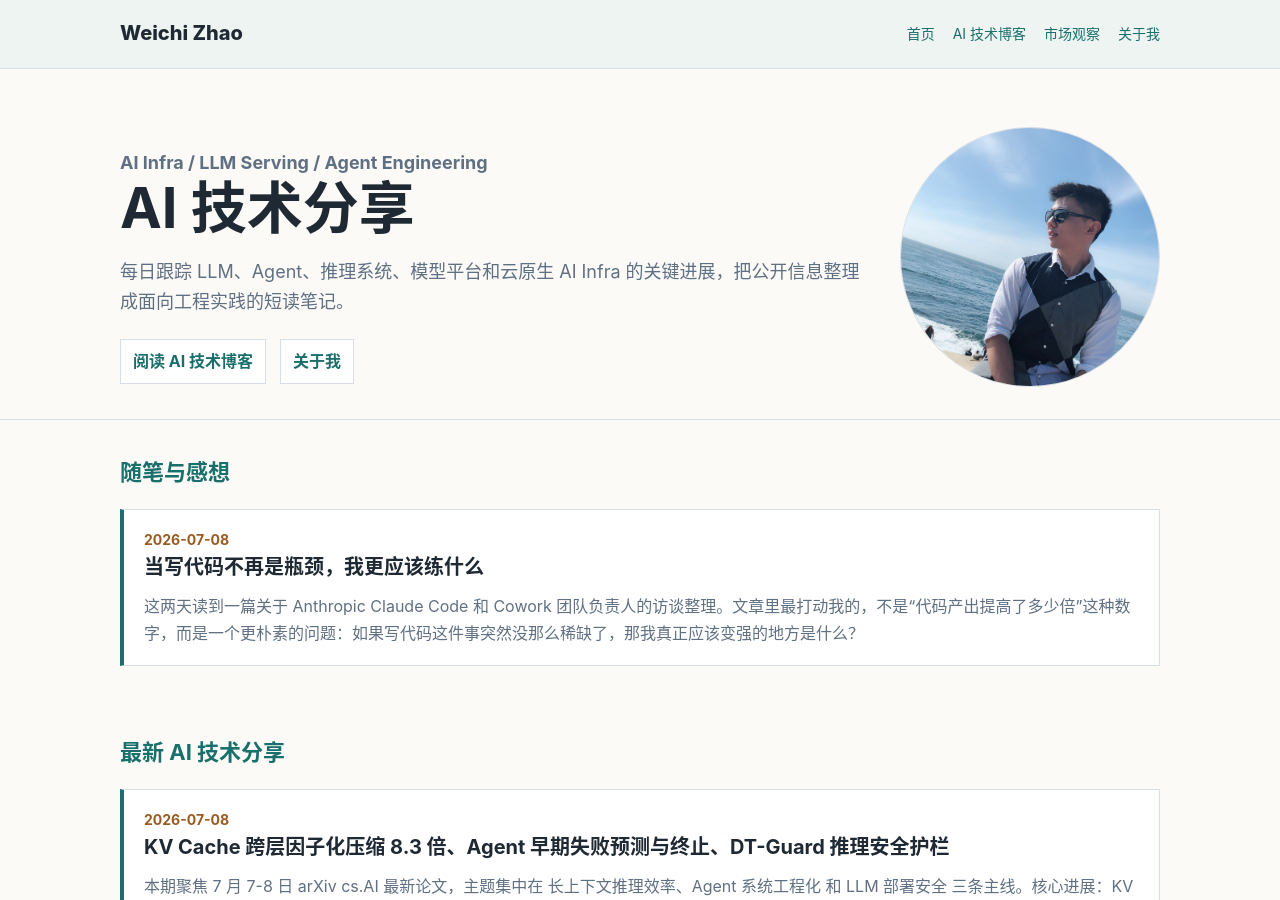
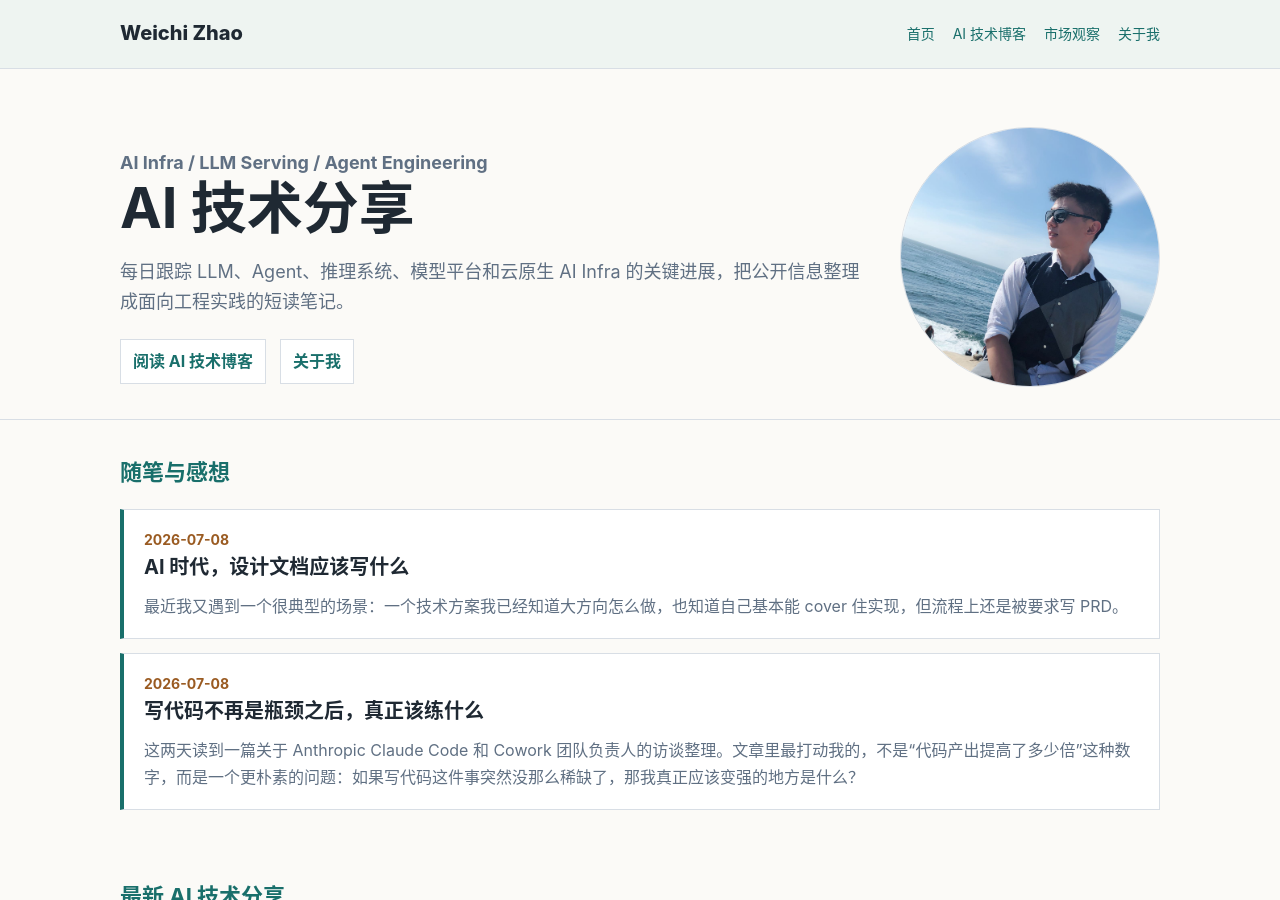
Before and after one commit to WZStephen/wzstephen.github.io, a Jekyll site: the page built from index.html, in a window 1280 px wide and 900 px high. Built offline with Jekyll 4.4.1, drawn with Linux system fonts in a browser that asks for light colours; some of the changed lines change nothing that is shown.

Commit message:
add personal post

````diff
--- /dev/null
+++ b/_posts/2026-07-08-personal-essay-prd-or-contract-design.md
@@ -0,0 +1,114 @@
+---
+layout: post
+title: 'AI 时代，设计文档应该写什么'
+date: 2026-07-08 10:30:00 +0800
+categories: [personal-essay]
+---
+
+最近我又遇到一个很典型的场景：一个技术方案我已经知道大方向怎么做，也知道自己基本能 cover 住实现，但流程上还是被要求写 PRD。
+
+老实说，我第一反应是有点抵触。
+
+不是因为我不想写文档，也不是觉得文档没价值。恰恰相反，我很清楚文档在复杂协作里很重要。让我抵触的是那种“为了有文档而写文档”的厚 PRD：背景写很多、价值写很多、用户画像写很多，最后真正能帮我推进工程的内容反而只有几段。
+
+我最近做的一个基础设施模块就是这种情况。技术路线已经比较明确，真正的问题不是“这个需求有没有价值”，而是几个上下游依赖什么时候给到位：上游会提供什么样的数据，下游需要什么样的状态，异常场景怎么兜底。
+
+如果这些东西给到位，我一个人其实能把核心链路推起来。最麻烦的不是写代码，而是等依赖。
+
+所以这时候让我写一个很详细的 PRD，我会觉得不太对。因为它解决不了真正的问题。
+
+举个例子。假如我写十页介绍“为什么需要更智能的调度和规划”，这当然没错：资源要被更好地利用，服务质量要守住，系统也要能根据运行状态做出更合理的判断。但这些话写完，上游数据格式还是不清楚，下游接口边界还是没有定，异常情况下到底该中断、降级还是继续观察，也没有答案。
+
+这种文档写得再漂亮，也不能让我多前进一步。
+
+我真正需要的，其实是一份更小、更硬的文档。我愿意叫它 contract design，或者轻量设计说明。
+
+后来我又想了一下，设计文档其实可以分成两种，不能混在一起。
+
+第一种，是维护在代码库里的“当前事实文档”。它记录的是代码现在已经支持什么、还没支持什么、配置怎么开、接口怎么调用、测试怎么跑。它应该跟着代码一起更新，最好离实现很近。比如一个功能做到一半，就应该能从文档里看出来：哪些路径已经可用，哪些还只是占位，哪些地方需要继续接入。
+
+第二种，是写给人和 Agent 的“方向文档”。它不需要很长，但要把目标、非目标、边界、验收标准讲清楚。尤其是现在很多实现会交给 AI 辅助完成，如果方向文档太模糊，Agent 很容易很快地做出一堆看起来完整、但方向不对的东西。
+
+这两种文档解决的问题不一样。代码库里的文档回答“现在系统是什么样”；轻量 PRD 或设计说明回答“接下来要往哪里走”。前者要贴近事实，后者要约束方向。
+
+```text
+             设计文档
+                |
+      +---------+---------+
+      |                   |
+  当前事实文档         轻量方向文档
+  记录系统现状         说明目标和边界
+  跟代码一起更新       给人和 Agent 对齐方向
+      |                   |
+  降低维护成本         降低跑偏风险
+      +---------+---------+
+                |
+            更稳定地交付
+```
+
+它不用解释太多宏大背景，只要把几件事写清楚：
+
+第一，这个模块负责什么。
+
+比如它只负责根据归一化后的输入，生成一个可以解释的建议结果。它可以说明建议是什么、为什么这么建议、置信度如何、风险在哪里，但在早期阶段不一定要直接改变线上系统。
+
+第二，这个模块不负责什么。
+
+比如上游数据准不准，不应该由核心模块背锅；外部字段最终怎么设计，也不应该渗透进核心逻辑。核心模块只认转换后的内部对象。外部字段变了，应该由适配层和契约测试先暴露问题。
+
+第三，别人必须交付什么。
+
+上游至少要给一份样例输出，字段含义要清楚，缺数据时要有语义。下游至少要给几种典型状态的样例。哪怕真实实现还没完全好，也可以先给模拟数据，让核心逻辑先跑起来。
+
+这才是能推动工程前进的文档。
+
+我现在越来越觉得，AI 时代写文档的价值也变了。之前读 Cat Wu 关于 Claude Code 和 Cowork 的访谈时，我对里面一个观点印象很深：当 AI 把实现速度拉快之后，真正稀缺的东西会变成产品判断、问题定义和验证能力。
+
+这句话放在文档上也成立。以前文档常常是在回答：“我们要不要投入人力做这个？”因为工程资源很贵，写代码慢，所以前面要做很多论证。但现在很多实现可以被 AI 加速，真正贵的东西变成了判断、边界和契约。
+
+也就是说，文档不应该只是证明“这个需求值得做”，而应该防止我们很快地把一个错误方向做完。
+
+Cat Wu 访谈里还有一个我很认同的点：角色边界会变模糊。工程师会更像产品经理，产品经理也会更像 builder。既然大家都更容易动手做东西，那文档就不能再只是流程材料。它应该像一张地图，告诉人和 Agent：我们现在在哪里，要去哪里，哪些路不能走，走到哪里才算到达。
+
+```text
+过去：想法 -> 长文档 -> 排期 -> 实现 -> 验证
+现在：想法 -> 轻量方向 -> Agent/人快速实现 -> 及时验证 -> 更新事实文档
+```
+
+这点在基础设施系统里尤其明显。AI 可以帮我很快生成接口、适配层、测试样例，甚至写一个第一版决策逻辑。但如果我没有先定义清楚内部对象，后面就会很乱：今天直接读一个外部接口，明天上游字段一改，后天下游又要另一种格式，核心模块很快就会变成到处粘胶水的地方。
+
+到那时，代码可能很多，进展看起来也很快，但系统会越来越脆。
+
+所以我不是反对写 PRD。我反对的是在工程问题上写产品型八股 PRD。
+
+如果一个项目真的涉及多人、高风险、权限、计费、数据一致性、线上回滚，那我支持写详细设计，甚至越细越好。因为这种事情错一次代价很高，文档是在保护团队。
+
+但如果一个项目技术路线清楚、owner 明确、主要风险是上下游契约没定，那就应该把文档写成契约，而不是写成故事。
+
+对我来说，比较理想的方式是这样：
+
+先写一页说明目标和非目标。
+
+再写一页内部对象和 adapter 边界。
+
+再写一页依赖方需要交付的字段样例。
+
+最后写清楚早期验证怎么做：能不能用模拟数据跑出建议结果，缺数据时是否有降级逻辑，资源不足时是否解释原因，状态和指标有没有输出。
+
+这四页比二十页 PRD 更有用。
+
+因为它能把模糊的“你等等我这边开发”变成具体的“你先给我这几个样例和字段解释”。它也能让我先把核心逻辑做起来，而不是被动等所有外部系统都完成。
+
+我觉得这也是我最近对工程协作的一个变化认识：文档不是越厚越负责，文档越能暴露边界才越负责。
+
+厚文档有时候会让人产生一种错觉，好像事情已经想清楚了。但真正一接代码，才发现最关键的问题没人回答：字段从哪来？单位是什么？失败怎么处理？谁来保证兼容？出了问题谁看告警？
+
+这些问题不长，但很硬。
+
+我现在更愿意把时间花在这些问题上。
+
+所以如果有人问我：“这个需求还要不要写 PRD？”
+
+我的答案会是：要写，但不要写厚 PRD。写一份能让工程继续往前走的契约设计。它不需要好看，需要有用；不需要把所有背景讲完整，需要把责任边界钉牢。
+
+尤其是在 AI 能把代码写得越来越快的时候，最重要的不是多写几页说明，而是先把“什么才算对”讲清楚。
--- a/_posts/2026-07-08-personal-essay-when-coding-is-not-the-bottleneck.md
+++ b/_posts/2026-07-08-personal-essay-when-coding-is-not-the-bottleneck.md
@@ -1,6 +1,6 @@
 ---
 layout: post
-title: '当写代码不再是瓶颈，我更应该练什么'
+title: '写代码不再是瓶颈之后，真正该练什么'
 date: 2026-07-08 09:00:00 +0800
 categories: [personal-essay]
 ---
````
